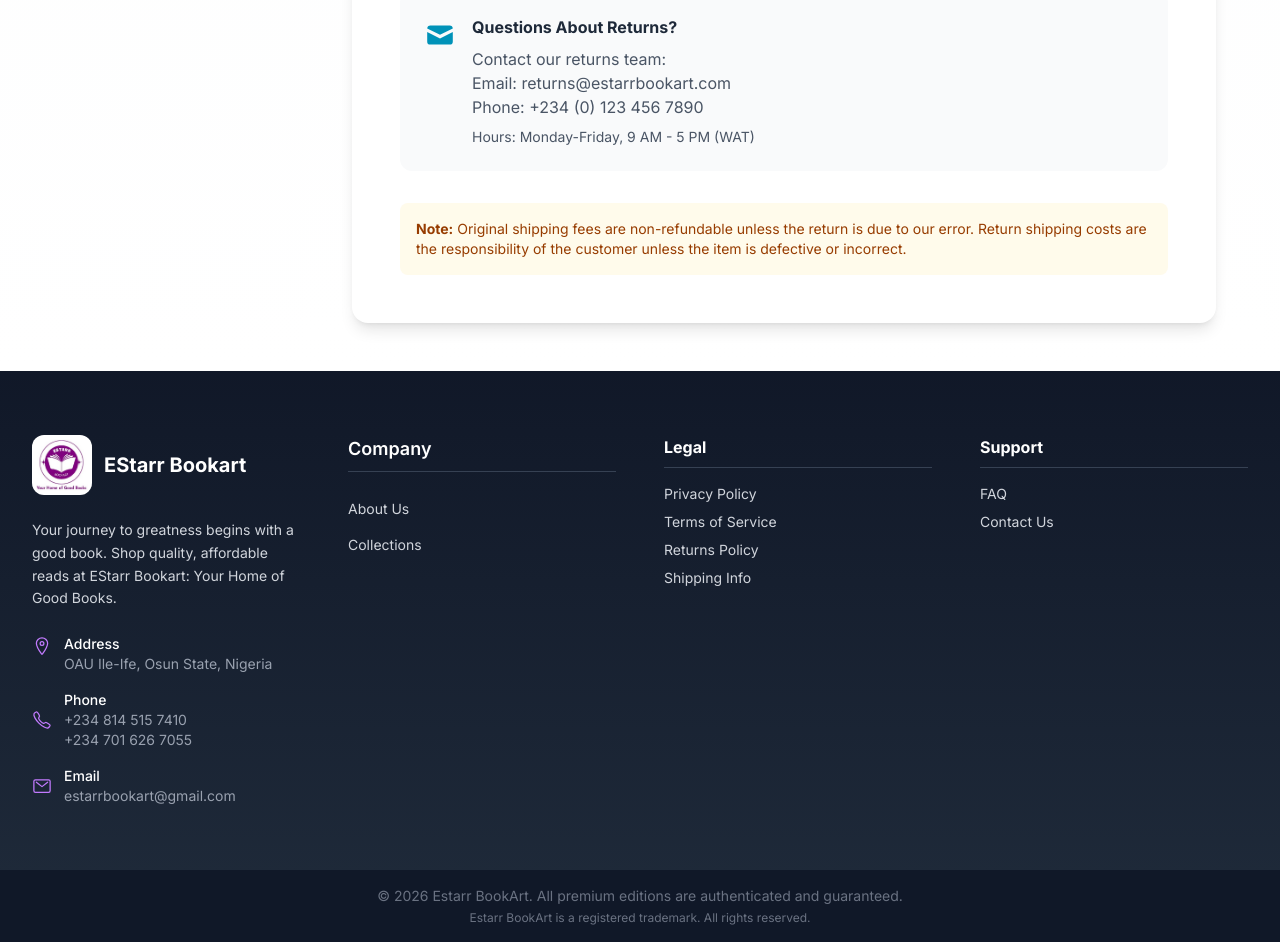
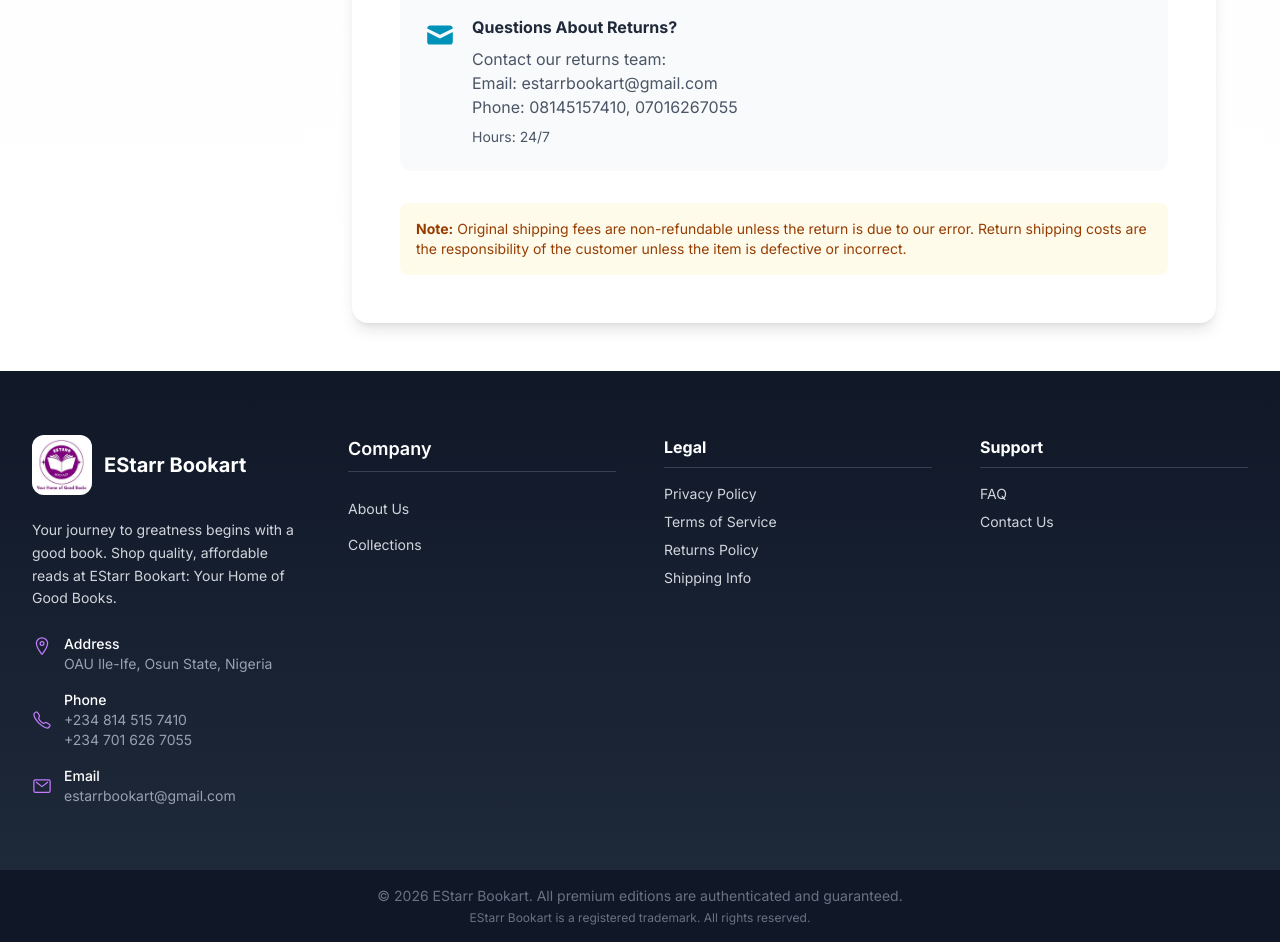
Before and after one commit to Holuwaconquer/Estarr-Bookart, a React (Vite) app in the folder book-store/: page /legal/returns-policy in a window 1280 px wide. Shown: the part 1800-2742 px from the top of the page. Built offline with nearby package versions, Linux system fonts and the light colour scheme; no server answers.

Commit message:
updated the content

```diff
--- a/book-store/src/Pages/AboutUs.jsx
+++ b/book-store/src/Pages/AboutUs.jsx
@@ -72,7 +72,7 @@
       role: 'Founder & CEO',
       bio: 'I am EStarr, known as The Book Artist. Creative writer, passionate about fostering the reading culture. Experience books through my lens.',
       image: null,
-      social: { instagram: 'https://www.instagram.com/theestheradesina', facebook: 'https://www.facebook.com/estheribukunoluwa.adesina.5', linkedin: 'https://www.linkedin.com/in/esther-adesina-9a4641242/' }
+      social: { facebook: 'https://www.facebook.com/estheribukunoluwa.adesina.5', linkedin: 'https://www.linkedin.com/in/esther-adesina-9a4641242/', instagram: 'https://www.instagram.com/theestheradesina',   }
     },
   ];
 
@@ -304,7 +304,7 @@
               {
                 icon: HiTruck,
                 title: 'Free Delivery',
-                description: 'Special delivery discounts available on orders above ₦50,000 across Nigeria.',
+                description: 'Enjoy free delivery within OAU Campus. Also enjoy special delivery discounts and exclusive bonuses when you shop multiple books..',
                 color: 'cyan'
               },
               {
@@ -376,14 +376,14 @@
                   <p className="text-cyan-600 font-medium mb-2">{member.role}</p>
                   <p className="text-gray-600 text-sm mb-4">{member.bio}</p>
                   <div className="flex justify-center gap-3">
-                    <a href={member.social.instagram} target='_blank' className="p-2 bg-gray-100 rounded-full hover:bg-cyan-100 transition-colors">
-                      <FaInstagram className="w-5 h-5 text-gray-600 hover:text-cyan-600" />
-                    </a>
                     <a href={member.social.facebook} target='_blank' className="p-2 bg-gray-100 rounded-full hover:bg-cyan-100 transition-colors">
                       <FaFacebook className="w-5 h-5 text-gray-600 hover:text-cyan-600" />
                     </a>
                     <a href={member.social.linkedin} target='_blank' className="p-2 bg-gray-100 rounded-full hover:bg-cyan-100 transition-colors">
                       <FaLinkedin className="w-5 h-5 text-gray-600 hover:text-cyan-600" />
+                    </a>
+                    <a href={member.social.instagram} target='_blank' className="p-2 bg-gray-100 rounded-full hover:bg-cyan-100 transition-colors">
+                      <FaInstagram className="w-5 h-5 text-gray-600 hover:text-cyan-600" />
                     </a>
                   </div>
                 </div>
@@ -411,14 +411,14 @@
 
             <div className="flex justify-center gap-6 mb-12">
               <a
-                href="https://www.instagram.com/theestheradesina"
+                href="https://www.instagram.com/estarrbookart.hub"
                 target="_blank"
                 rel="noopener noreferrer"
                 className="p-4 bg-white/20 rounded-full hover:bg-white/30 transition-all hover:scale-110"
               >
                 <FaInstagram className="w-8 h-8" />
               </a>
-              <a
+              {/* <a
                 href="https://www.facebook.com/estheribukunoluwa.adesina.5"
                 target="_blank"
                 rel="noopener noreferrer"
@@ -433,7 +433,7 @@
                 className="p-4 bg-white/20 rounded-full hover:bg-white/30 transition-all hover:scale-110"
               >
                 <FaLinkedin className="w-8 h-8" />
-              </a>
+              </a> */}
             </div>
 
             <div className="bg-white/10 backdrop-blur-sm rounded-2xl p-8 max-w-2xl mx-auto">
--- a/book-store/src/Pages/Legal/PrivacyPolicy.jsx
+++ b/book-store/src/Pages/Legal/PrivacyPolicy.jsx
@@ -62,14 +62,14 @@
         • Opt-out of marketing communications
         • Data portability
         • Lodge a complaint with supervisory authorities
-        To exercise these rights, please contact us at privacy@estarrbookart.com`
+        To exercise these rights, please contact us at estarrbookart@gmail.com`
     },
     {
       icon: HiMail,
       title: 'Contact Us',
       content: `If you have questions about this Privacy Policy or our data practices, please contact us at:
-        • Email: privacy@estarrbookart.com
-        • Phone: +234 (0) 123 456 7890
+        • Email: estarrbookart@gmail.com
+        • Phone: 08145157410, 07016267055
         • Address: EStarr Bookart Hub, OAU, Ile-Ife, Osun State, Nigeria`
     }
   ];
--- a/book-store/src/Pages/Legal/ReturnsPolicy.jsx
+++ b/book-store/src/Pages/Legal/ReturnsPolicy.jsx
@@ -68,7 +68,7 @@
 
                 <h2 className="text-2xl font-bold text-gray-800 mt-8 mb-4">How to Initiate a Return</h2>
                 <ol className="list-decimal pl-5">
-                  <li>Contact our customer service at returns@estarrbookart.com with your order number</li>
+                  <li>Contact our customer service at estarrbookart@gmail.com with your order number</li>
                   <li>Provide the reason for return and photos if item is damaged</li>
                   <li>Wait for return authorization and instructions</li>
                   <li>Package the item securely in original packaging</li>
@@ -100,9 +100,9 @@
                     <div>
                       <h3 className="font-bold text-gray-800 mb-2">Questions About Returns?</h3>
                       <p className="text-gray-600">Contact our returns team:</p>
-                      <p className="text-gray-600">Email: returns@estarrbookart.com</p>
-                      <p className="text-gray-600">Phone: +234 (0) 123 456 7890</p>
-                      <p className="text-gray-600 text-sm mt-2">Hours: Monday-Friday, 9 AM - 5 PM (WAT)</p>
+                      <p className="text-gray-600">Email: estarrbookart@gmail.com</p>
+                      <p className="text-gray-600">Phone: 08145157410, 07016267055</p>
+                      <p className="text-gray-600 text-sm mt-2">Hours: 24/7</p>
                     </div>
                   </div>
                 </div>
--- a/book-store/src/Pages/Legal/ShippingInfo.jsx
+++ b/book-store/src/Pages/Legal/ShippingInfo.jsx
@@ -76,11 +76,12 @@
                 </div> */}
 
                 <h2 className="text-2xl font-bold text-gray-800 mt-8 mb-4">Delivery Timeframes</h2>
-                <ul>
+                {/* <ul>
                   <li><strong>Lagos, Abuja, Port Harcourt:</strong> 1-3 business days</li>
                   <li><strong>Other State Capitals:</strong> 3-5 business days</li>
                   <li><strong>Remote Areas:</strong> 5-7 business days</li>
-                </ul>
+                </ul> */}
+                <p>Delivery timeframe varies depending on your location and order details.</p>
 
                 <h2 className="text-2xl font-bold text-gray-800 mt-8 mb-4">Order Processing</h2>
                 <p>Orders are processed within 1-2 business days after payment confirmation. You will receive:</p>
--- a/book-store/src/components/RightReserved.jsx
+++ b/book-store/src/components/RightReserved.jsx
@@ -7,8 +7,8 @@
     <div className="bg-gray-900 py-4">
       <div className="max-w-7xl mx-auto px-4 sm:px-6 lg:px-8">
         <div className="text-center text-gray-500 text-sm">
-          <p>© {currentYear} Estarr BookArt. All premium editions are authenticated and guaranteed.</p>
-          <p className="mt-1 text-xs">Estarr BookArt is a registered trademark. All rights reserved.</p>
+          <p>© {currentYear} EStarr Bookart. All premium editions are authenticated and guaranteed.</p>
+          <p className="mt-1 text-xs">EStarr Bookart is a registered trademark. All rights reserved.</p>
         </div>
       </div>
     </div>
```
